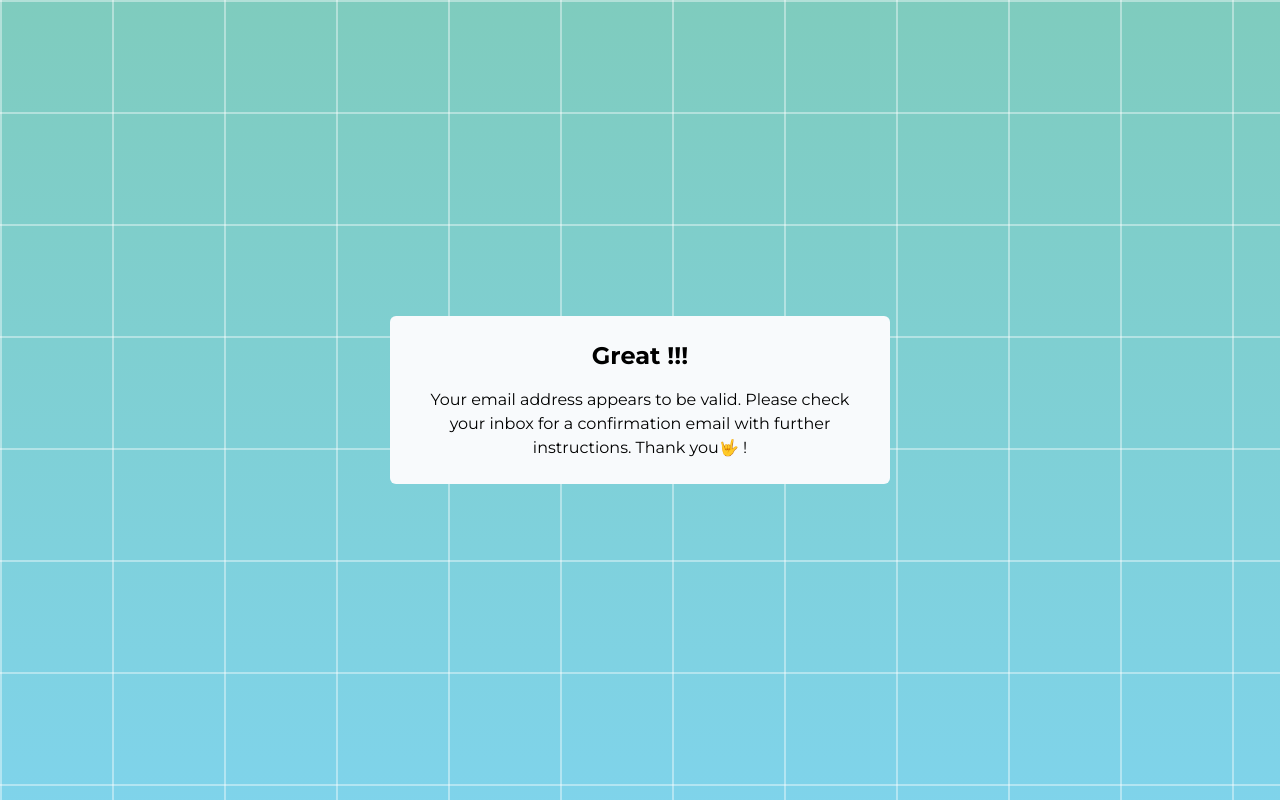
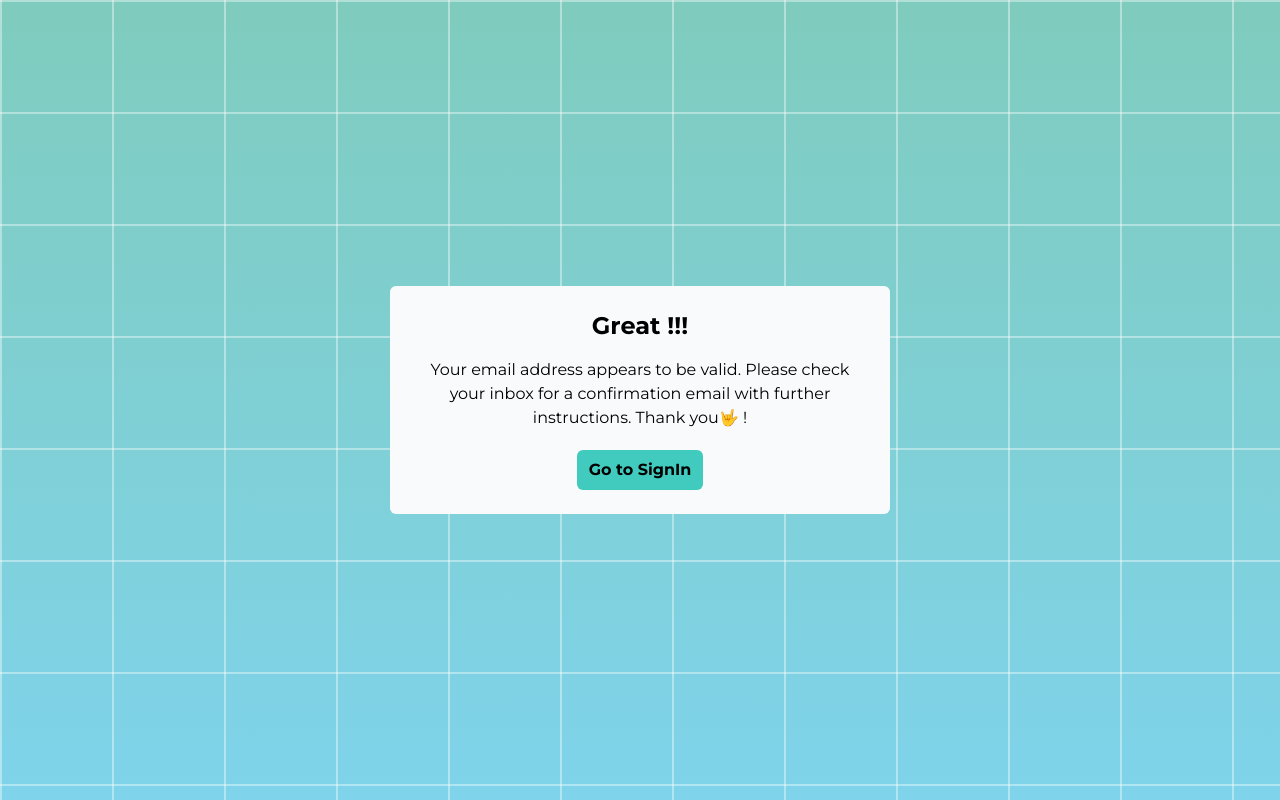
Before and after one commit to PawaOx4th/react-ts-e-commerce-app, a React (Vite) app: page /please-confirm in a window 1280 px wide. Built offline with nearby package versions, Linux system fonts and the light colour scheme; no server answers.

Commit message:
refactor: 💡 Add button when click link to `/sign-in`

```diff
--- a/src/App.tsx
+++ b/src/App.tsx
@@ -25,8 +25,8 @@ function App() {
               <Route path='about' element={<AboutPage />} caseSensitive />
             </Route>
           </Route>
-          <Route path='signIn' element={<SignIn />} caseSensitive />
-          <Route path='signUp' element={<SignUp />} caseSensitive />
+          <Route path='sign-in' element={<SignIn />} caseSensitive />
+          <Route path='sign-up' element={<SignUp />} caseSensitive />
           <Route path='please-confirm' element={<PleaseConfirmPage />} caseSensitive />
           <Route path='*' element={<ErrorPage />} />
         </Routes>
--- a/src/pages/PleaseConfirmPage.tsx
+++ b/src/pages/PleaseConfirmPage.tsx
@@ -1,11 +1,12 @@
 import clsx from "clsx"
 import React from "react"
-import { useParams, useSearchParams } from "react-router-dom"
+import { useNavigate, useParams, useSearchParams } from "react-router-dom"
 
 type Props = {}
 
 function PleaseConfirmPage({}: Props) {
   const [searchParams] = useSearchParams()
+  const navigate = useNavigate()
 
   return (
     <div className='relative'>
@@ -26,6 +27,21 @@ function PleaseConfirmPage({}: Props) {
             Please check your inbox for a confirmation email with further instructions. Thank you🤟
             !
           </p>
+          <button
+            className={clsx(
+              "font-bold",
+              "bg-main-primary px-3 py-2 rounded-md",
+              "hover:text-white   hover:ring-2 hover:ring-main-secondary ring-offset-1",
+              "active:scale-95",
+              "transition-all",
+              "mt-5",
+            )}
+            onClick={() => {
+              navigate("/sign-in")
+            }}
+          >
+            Go to SignIn
+          </button>
         </div>
       </div>
     </div>
```
